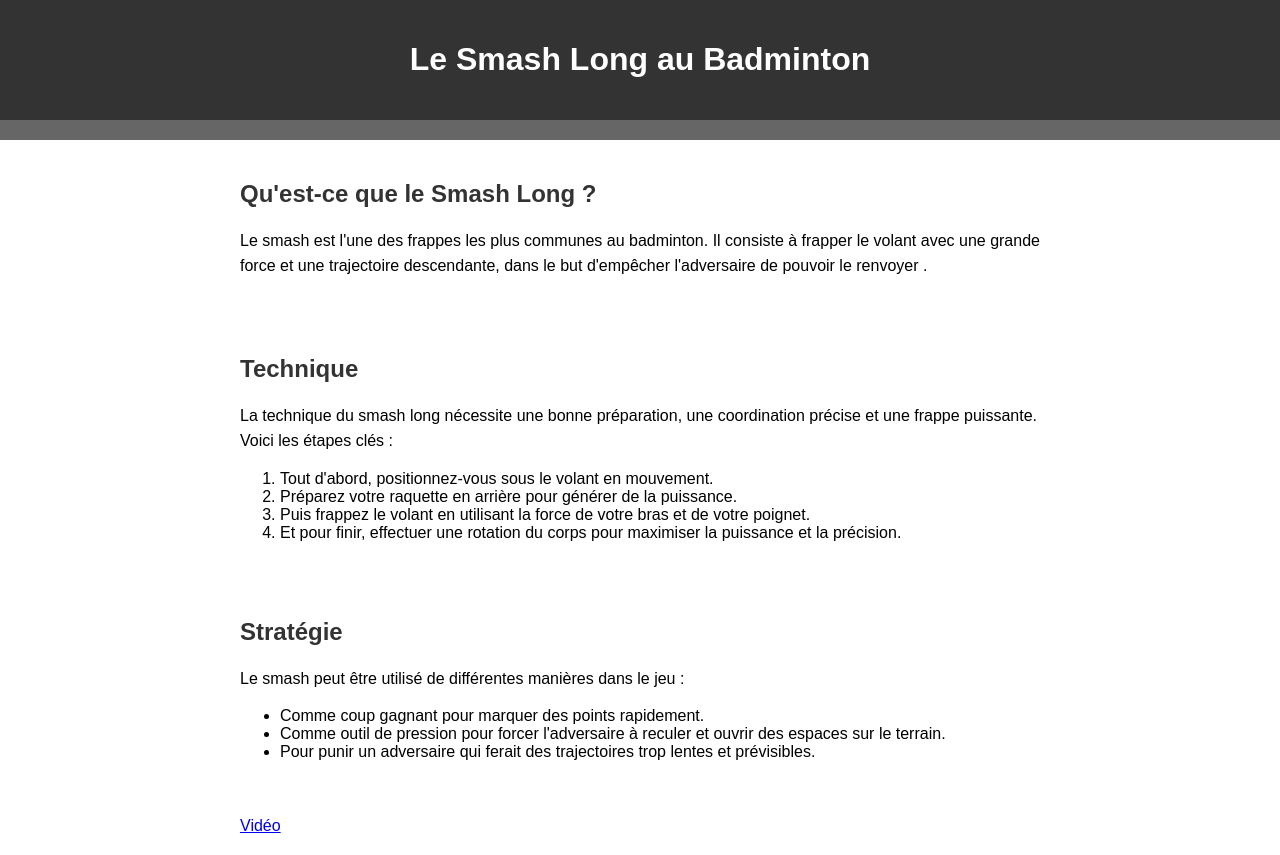
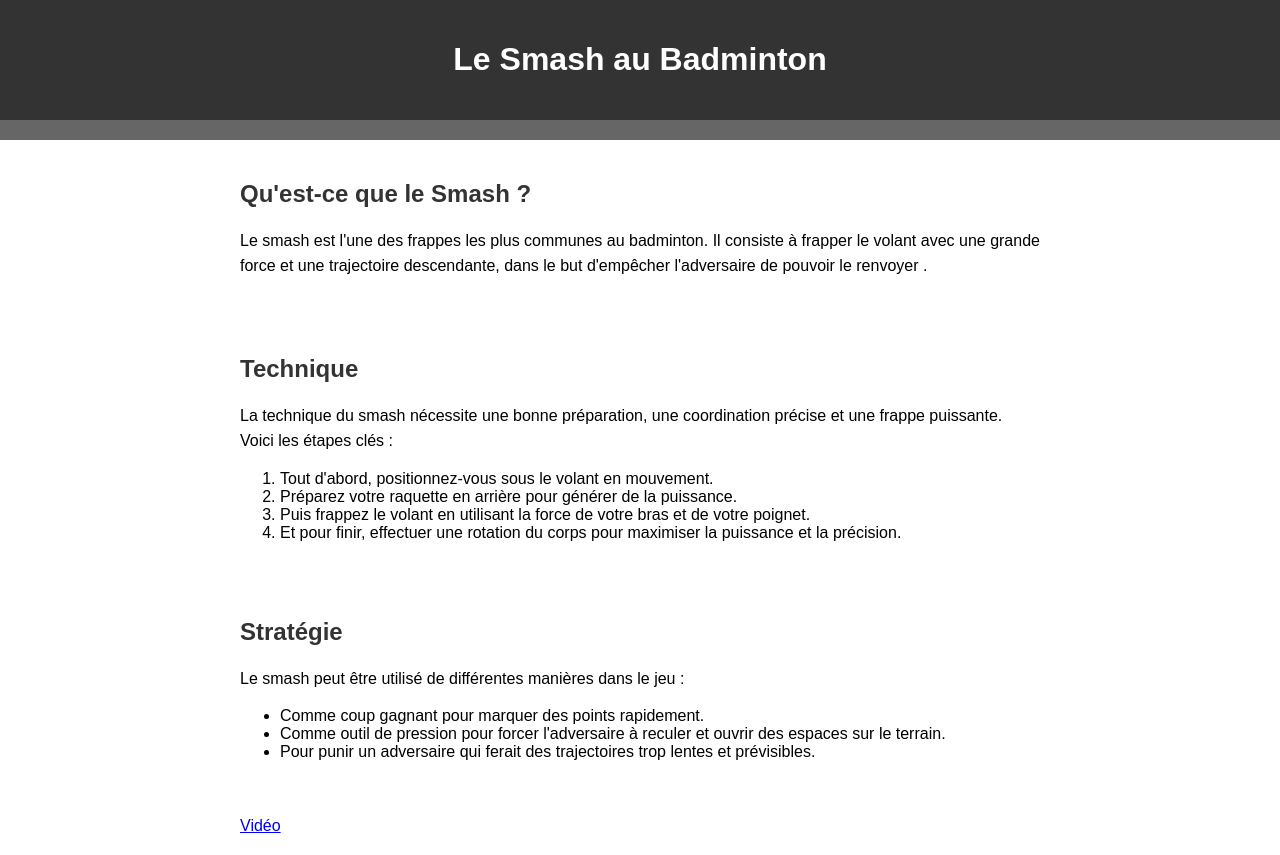
Before and after one commit to Atio3f/Badminton, a plain HTML site: page index.html in a window 1280 px wide. Drawn offline with Linux system fonts and the light colour scheme.

Commit message:
Update index.html

```diff
--- a/index.html
+++ b/index.html
@@ -3,7 +3,7 @@
 <head>
     <meta charset="UTF-8">
     <meta name="viewport" content="width=device-width, initial-scale=1.0">
-    <title>Le Smash Long au Badminton</title>
+    <title>Le Smash au Badminton</title>
     <style>
         body {
             font-family: Arial, sans-serif;
@@ -44,17 +44,17 @@
 </head>
 <body>
     <header>
-        <h1>Le Smash Long au Badminton</h1>
+        <h1>Le Smash au Badminton</h1>
     </header>
     <nav>
     </nav>
     <section id="qu-est-ce-que-le-smash-long">
-        <h2>Qu'est-ce que le Smash Long ?</h2>
+        <h2>Qu'est-ce que le Smash ?</h2>
         <p>Le smash est l'une des frappes les plus communes au badminton. Il consiste à frapper le volant avec une grande force et une trajectoire descendante, dans le but d'empêcher l'adversaire de pouvoir le renvoyer .</p>
     </section>
     <section id="technique">
         <h2>Technique</h2>
-        <p>La technique du smash long nécessite une bonne préparation, une coordination précise et une frappe puissante. Voici les étapes clés :</p>
+        <p>La technique du smash nécessite une bonne préparation, une coordination précise et une frappe puissante. Voici les étapes clés :</p>
         <ol>
             <li>Tout d'abord, positionnez-vous sous le volant en mouvement.</li>
             <li>Préparez votre raquette en arrière pour générer de la puissance.</li>
```
